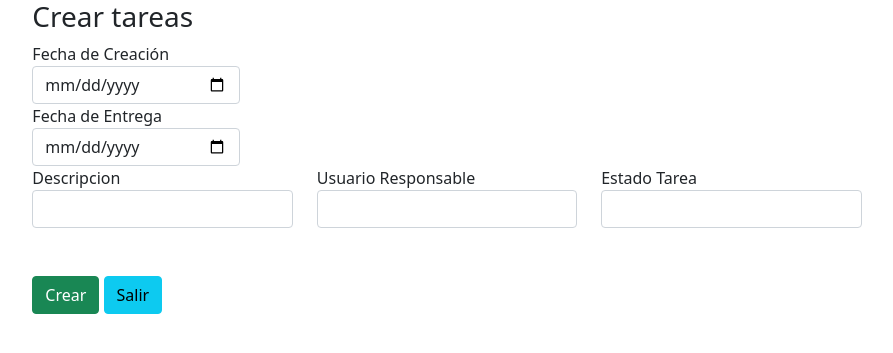
After one commit to fernacarls/examen_parcial, a Django app: page /gestion_tareas/nuevoTarea in a window 1280 px wide. The commit adds this page. Shown: the top 353 px of the page, without its empty margins (193-1086 px from the left). Run offline with Django 3.2, Linux system fonts and the light colour scheme.

Commit message:
Segunda version

```diff
--- a/gestion_tareas/templates/gestion_tareas/dashboard.html
+++ b/gestion_tareas/templates/gestion_tareas/dashboard.html
@@ -13,7 +13,7 @@
             <h3>Clientes</h3>
             <br>
             <div class="float-end">
-                <a class="btn btn-success"><svg xmlns="http://www.w3.org/2000/svg" width="16" height="16" fill="currentColor" class="bi bi-person-plus-fill" viewBox="0 0 16 16">
+                <a class="btn btn-success" href="{% url 'gestion_tareas:nuevoTarea' %}"><svg xmlns="http://www.w3.org/2000/svg" width="16" height="16" fill="currentColor" class="bi bi-person-plus-fill" viewBox="0 0 16 16">
                     <path d="M1 14s-1 0-1-1 1-4 6-4 6 3 6 4-1 1-1 1H1zm5-6a3 3 0 1 0 0-6 3 3 0 0 0 0 6z"/>
                     <path fill-rule="evenodd" d="M13.5 5a.5.5 0 0 1 .5.5V7h1.5a.5.5 0 0 1 0 1H14v1.5a.5.5 0 0 1-1 0V8h-1.5a.5.5 0 0 1 0-1H13V5.5a.5.5 0 0 1 .5-.5z"/>
                   </svg> Crear Tarea </a>
--- /dev/null
+++ b/gestion_tareas/templates/gestion_tareas/nuevoTarea.html
@@ -0,0 +1,46 @@
+<!DOCTYPE html>
+<html>
+    <head>
+        <title>Tareas</title>
+        <link href="https://cdn.jsdelivr.net/npm/bootstrap@5.0.2/dist/css/bootstrap.min.css" rel="stylesheet" integrity="sha384-EVSTQN3/azprG1Anm3QDgpJLIm9Nao0Yz1ztcQTwFspd3yD65VohhpuuCOmLASjC" crossorigin="anonymous">
+        <script src="https://cdn.jsdelivr.net/npm/bootstrap@5.0.2/dist/js/bootstrap.bundle.min.js" integrity="sha384-MrcW6ZMFYlzcLA8Nl+NtUVF0sA7MsXsP1UyJoMp4YLEuNSfAP+JcXn/tWtIaxVXM" crossorigin="anonymous"></script>
+        <script src="https://cdn.jsdelivr.net/npm/@popperjs/core@2.9.2/dist/umd/popper.min.js" integrity="sha384-IQsoLXl5PILFhosVNubq5LC7Qb9DXgDA9i+tQ8Zj3iwWAwPtgFTxbJ8NT4GN1R8p" crossorigin="anonymous"></script>
+        <script src="https://cdn.jsdelivr.net/npm/bootstrap@5.0.2/dist/js/bootstrap.min.js" integrity="sha384-cVKIPhGWiC2Al4u+LWgxfKTRIcfu0JTxR+EQDz/bgldoEyl4H0zUF0QKbrJ0EcQF" crossorigin="anonymous"></script>
+    </head>
+    <body>
+        <div class="container col-md-8">
+            <h3>Crear tareas</h3>
+            <form method="post" action="{% url 'gestion_tareas:nuevoTarea' %}">
+            {% csrf_token %}
+                <div class="form-group col-md-3">
+                    <label>Fecha de Creación</label>
+                    <input type="date" class="form-control" name="tarea_fecha_creacion">
+                </div>
+                <div class="form-group col-md-3">
+                    <label>Fecha de Entrega</label>
+                    <input type="date" class="form-control" name="tarea_fecha_entrega">
+                </div>
+                <div class="row">
+                    <div class="col-md-4">
+                        <label>Descripcion</label>
+                        <input class="form-control" type="text" name="tarea_descripcion">
+                    </div>
+                    <div class="col-md-4">
+                        <label>Usuario Responsable</label>
+                        <input class="form-control" type="text" name="tarea_usuario_responsable">
+                    </div>
+                    <div class="col-md-4">
+                        <label>Estado Tarea</label>
+                        <input class="form-control" type="text" name="tarea_estado_tarea">
+                    </div>
+                </div>
+                <br>
+                <br>
+                <div class="col-md-3">
+                    <button type="submit" class="btn btn-success">Crear</button>
+                    <a class="btn btn-info" href="{% url 'gestion_tareas:dashboard' %}">Salir</a>
+                </div>
+            </form>
+        </div>
+    </body>
+</html>
--- a/gestion_tareas/urls.py
+++ b/gestion_tareas/urls.py
@@ -6,6 +6,6 @@ app_name = 'gestion_tareas'
 urlpatterns = [
     path('',views.ingresar, name='ingresar'),
     path('dashboard',views.dashboard, name='dashboard'),
-    #path('nuevaPichanga',views.nuevaPichanga, name='nuevaPichanga'),
+    path('nuevoTarea',views.nuevoTarea, name='nuevoTarea'),
     #path('editarPichanga/<str:ind>',views.editarPichanga, name='editarPichanga'),
 ]
--- a/gestion_tareas/views.py
+++ b/gestion_tareas/views.py
@@ -28,6 +28,23 @@ def ingresar(request):
 
 def dashboard(request):
     tareas_totales = tareas.objects.all()
+    tareas_usuario = []
+    tareas_usuarios = tareas.objects.filter(usuario_responsable='1')
+    for ttareas in tareas_usuarios:
+        tareas_usuario.append(ttareas)
+
     return render(request,'gestion_tareas/dashboard.html',{
-        'objtarea':tareas_totales,
+        'objtarea':tareas_usuario,
     })
+
+def nuevoTarea(request):
+    if request.method == 'POST':
+        tarea_fecha_creacion = request.POST.get('tarea_fecha_creacion')
+        tarea_fecha_entrega = request.POST.get('tarea_fecha_entrega')
+        tarea_descripcion = request.POST.get('tarea_descripcion')
+        tarea_usuario_responsable = request.POST.get('tarea_usuario_responsable')
+        tarea_estado_tarea = request.POST.get('tarea_estado_tarea')
+        tareas(fecha_creacion=tarea_fecha_creacion, fecha_entrega=tarea_fecha_entrega, descripcion=tarea_descripcion, usuario_responsable=tarea_usuario_responsable, estado_tarea=tarea_estado_tarea).save()
+    return render(request, 'gestion_tareas/nuevoTarea.html',{
+        'tareas_registradas':tareas.objects.all(),
+    })
```
Also changed, not shown: db.sqlite3.
